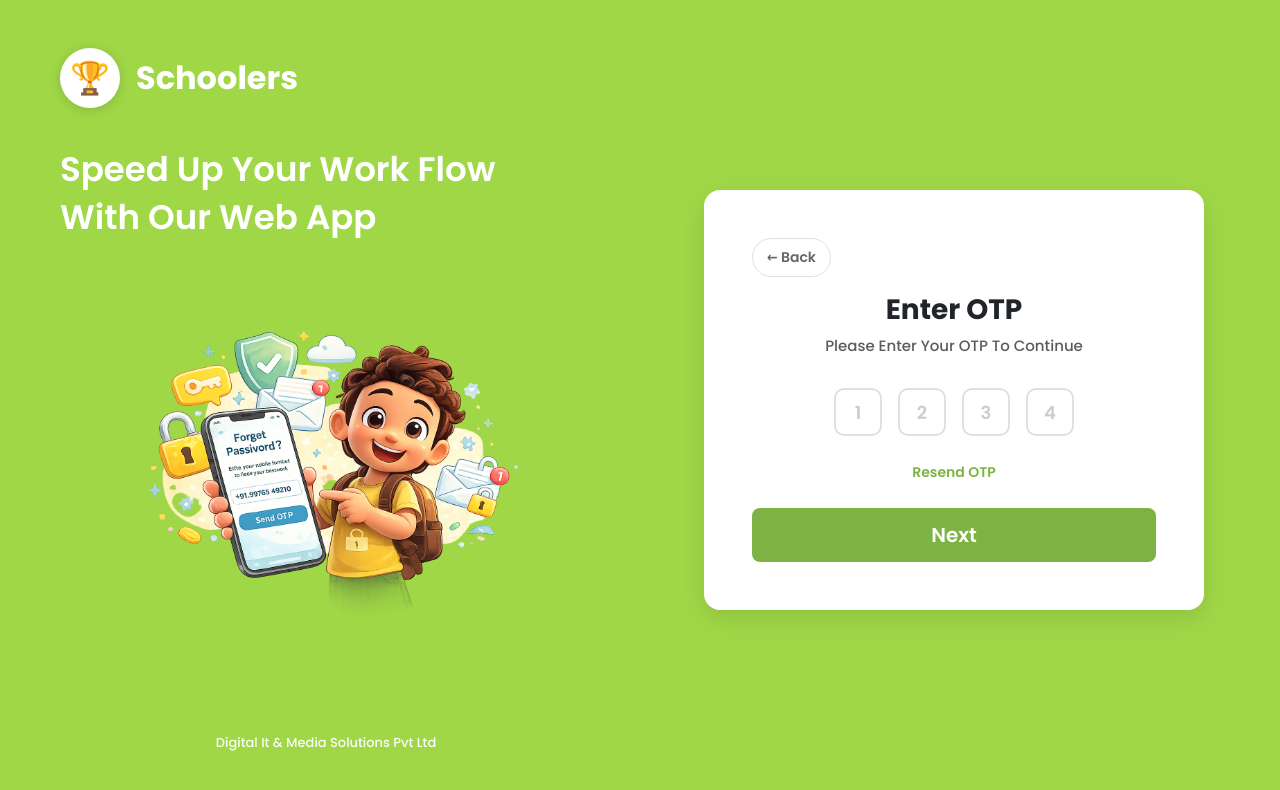
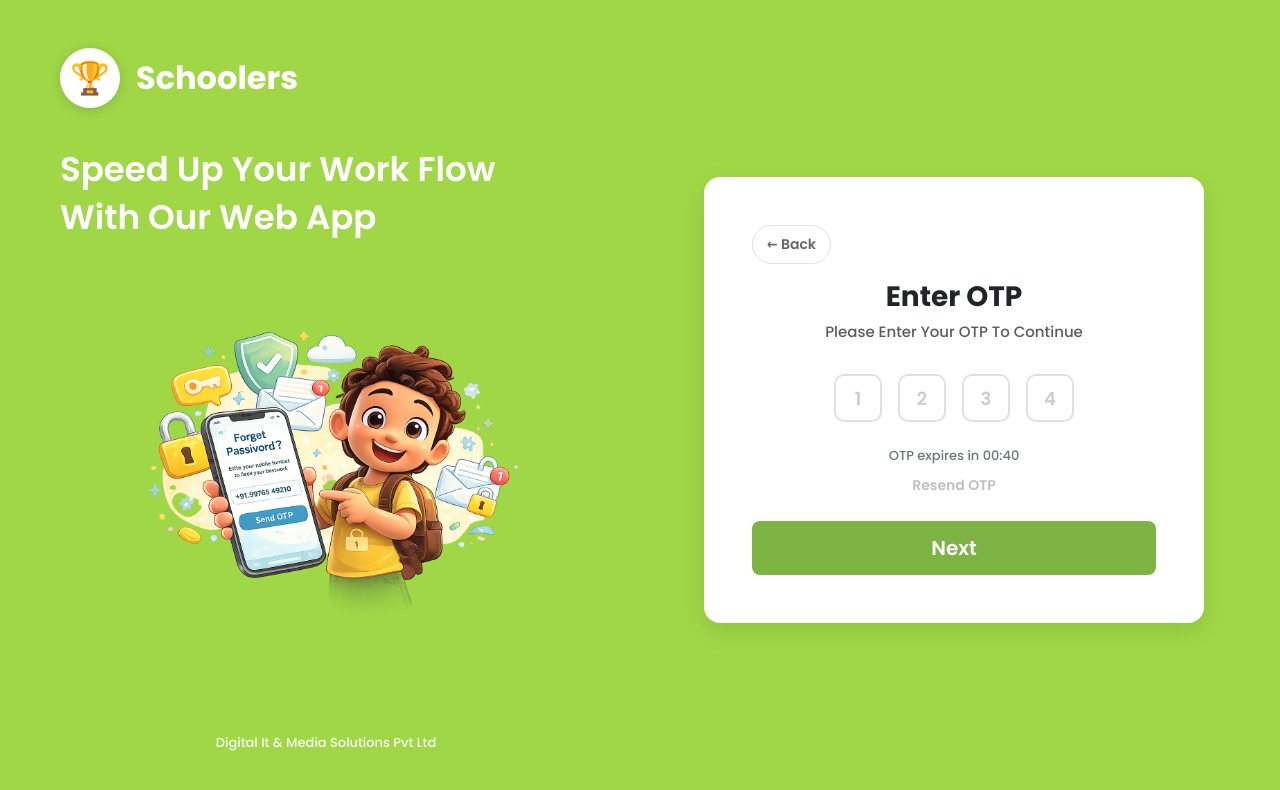
Before and after one commit to schoolapplication20-boop/SchoolApplication-Frontend, a React (Vite) app: page /forgot-otp in a window 1280 px wide. Shown: the top 790 px of the page. Built offline with nearby package versions, Linux system fonts and the light colour scheme.

Commit message:
otp time limit

```diff
--- a/src/pages/ChangePassword/ChangePassword.jsx
+++ b/src/pages/ChangePassword/ChangePassword.jsx
@@ -39,7 +39,7 @@ const ChangePassword = () => {
     }
 
     // Check for password strength
-    const passwordRegex = /^(?=.*[a-z])(?=.*[A-Z])(?=.*\d)(?=.*[@$!%*?&])[A-Za-z\d@$!%*?&]/
+    const passwordRegex = /^(?=.*[a-z])(?=.*[A-Z])(?=.*\d)(?=.*[@$!%*?&])[A-Za-z\d@$!%*?&]+$/
     if (!passwordRegex.test(formData.password)) {
       setError('Password must contain uppercase, lowercase, number and special character')
       return
@@ -47,8 +47,15 @@ const ChangePassword = () => {
 
     const email = (location.state?.email || '').trim().toLowerCase()
     const identifier = (location.state?.identifier || '').trim().toLowerCase()
-    const accountKey = email || identifier || 'admin@gmail.com'
-    localStorage.setItem(`schoolers_password_${accountKey}`, formData.password)
+
+    // Keep reset password aligned with email login key used in Login.jsx.
+    const loginAccountKey = email || 'admin@gmail.com'
+    localStorage.setItem(`schoolers_password_${loginAccountKey}`, formData.password)
+
+    // Also update identifier key when present to avoid breaking existing local demo data.
+    if (identifier && identifier !== loginAccountKey) {
+      localStorage.setItem(`schoolers_password_${identifier}`, formData.password)
+    }
 
     alert('Password changed successfully!')
     navigate('/')
@@ -92,7 +99,7 @@ const ChangePassword = () => {
             <label className="form-label">New Password</label>
             <div className="password-field no-toggle mb-3">
               <input
-                type="text"
+                type="password"
                 className="form-control form-control-lg change-password-input"
                 placeholder="Enter New Password"
                 name="password"
--- a/src/pages/Login/Forgot password/ForgotOtp.css
+++ b/src/pages/Login/Forgot password/ForgotOtp.css
@@ -117,6 +117,17 @@
   text-decoration: underline;
 }
 
+.resend-otp-btn:disabled {
+  color: #9e9e9e;
+  text-decoration: none;
+  cursor: not-allowed;
+}
+
+.otp-expiry-text {
+  color: #6c757d;
+  font-size: 13px;
+}
+
 /* Verify OTP Button */
 .verify-otp-btn {
   background-color: #7cb342;
--- a/src/pages/Login/Forgot password/ForgotOtp.jsx
+++ b/src/pages/Login/Forgot password/ForgotOtp.jsx
@@ -1,9 +1,10 @@
-import React, { useState, useRef } from 'react'
+import React, { useEffect, useState, useRef } from 'react'
 import './ForgotOtp.css'
 import { useNavigate, useLocation, Link } from 'react-router-dom'
 import forgotImg from '../../../assets/images/forgot.png'
 
 const ForgotOtp = () => {
+  const OTP_VALIDITY_SECONDS = 45
   const navigate = useNavigate()
   const location = useLocation()
   const mobileNumber = location.state?.mobileNumber || ''
@@ -12,9 +13,27 @@ const ForgotOtp = () => {
 
   const [otp, setOtp] = useState(['', '', '', ''])
   const [error, setError] = useState('')
+  const [otpSecondsLeft, setOtpSecondsLeft] = useState(OTP_VALIDITY_SECONDS)
   const otpRefs = [useRef(), useRef(), useRef(), useRef()]
 
   const DUMMY_OTP = '1234'
+  const isOtpExpired = otpSecondsLeft === 0
+
+  useEffect(() => {
+    if (otpSecondsLeft <= 0) return
+
+    const intervalId = setInterval(() => {
+      setOtpSecondsLeft((prev) => (prev > 0 ? prev - 1 : 0))
+    }, 1000)
+
+    return () => clearInterval(intervalId)
+  }, [otpSecondsLeft])
+
+  const formatOtpTime = (seconds) => {
+    const mm = String(Math.floor(seconds / 60)).padStart(2, '0')
+    const ss = String(seconds % 60).padStart(2, '0')
+    return `${mm}:${ss}`
+  }
 
   const handleOtpChange = (index, value) => {
     // Allow only digits
@@ -40,8 +59,11 @@ const ForgotOtp = () => {
   }
 
   const handleResendOtp = () => {
+    if (!isOtpExpired) return
+
     setOtp(['', '', '', ''])
     setError('')
+    setOtpSecondsLeft(OTP_VALIDITY_SECONDS)
     otpRefs[0].current.focus()
     alert(`New OTP sent successfully (Dummy OTP: ${DUMMY_OTP})`)
   }
@@ -51,6 +73,11 @@ const ForgotOtp = () => {
 
     if (!enteredOtp || enteredOtp.length !== 4) {
       setError('Please enter all 4 digits')
+      return
+    }
+
+    if (isOtpExpired) {
+      setError('OTP expired. Please resend OTP.')
       return
     }
 
@@ -120,7 +147,10 @@ const ForgotOtp = () => {
 
             {/* Resend OTP Link */}
             <div className="text-center mb-4">
-              <button className="btn btn-link p-0 resend-otp-btn" onClick={handleResendOtp}>
+              <small className="otp-expiry-text d-block mb-2">
+                {isOtpExpired ? 'OTP expired. You can resend now.' : `OTP expires in ${formatOtpTime(otpSecondsLeft)}`}
+              </small>
+              <button className="btn btn-link p-0 resend-otp-btn" onClick={handleResendOtp} disabled={!isOtpExpired}>
                 Resend OTP
               </button>
             </div>
--- a/src/pages/Login/Login.css
+++ b/src/pages/Login/Login.css
@@ -35,6 +35,7 @@ body { font-family: 'Poppins', 'Segoe UI', Tahoma, Geneva, Verdana, sans-serif;
 .forgot-password-link:hover { color:#4e2fa8; }
 
 .send-otp-btn { border-radius:8px; }
+.otp-timer-text { color:#6c757d; font-size:12px; }
 
 .login-btn { background: linear-gradient(135deg,#a8d963 0%,#b8e86f 100%); color: white; border-radius:36px; padding:14px 28px; font-weight:700; font-size:18px; }
 .login-btn:hover { box-shadow:0 12px 24px rgba(168,217,99,0.25); }
--- a/src/pages/Login/Login.jsx
+++ b/src/pages/Login/Login.jsx
@@ -1,4 +1,4 @@
-import React, { useState } from 'react'
+import React, { useEffect, useState } from 'react'
 import './Login.css'
 import kidsImg from '../../assets/images/kids.png'
 import TextField from '@mui/material/TextField'
@@ -13,6 +13,7 @@ import VisibilityOff from '@mui/icons-material/VisibilityOff'
 import { Link } from 'react-router-dom'
 
 const Login = () => {
+  const OTP_VALIDITY_SECONDS = 45
   const [formData, setFormData] = useState({
     email: '',
     password: '',
@@ -24,8 +25,27 @@ const Login = () => {
   const [showPassword, setShowPassword] = useState(false)
   const [otpSent, setOtpSent] = useState(false)
   const [otpInput, setOtpInput] = useState('')
+  const [otpSecondsLeft, setOtpSecondsLeft] = useState(0)
   const [roleError, setRoleError] = useState(false)
   const [loginMode, setLoginMode] = useState('email') // 'email' or 'mobile'
+
+  const isOtpExpired = otpSent && otpSecondsLeft === 0
+
+  useEffect(() => {
+    if (!otpSent || otpSecondsLeft <= 0) return
+
+    const intervalId = setInterval(() => {
+      setOtpSecondsLeft((prev) => (prev > 0 ? prev - 1 : 0))
+    }, 1000)
+
+    return () => clearInterval(intervalId)
+  }, [otpSent, otpSecondsLeft])
+
+  const formatOtpTime = (seconds) => {
+    const mm = String(Math.floor(seconds / 60)).padStart(2, '0')
+    const ss = String(seconds % 60).padStart(2, '0')
+    return `${mm}:${ss}`
+  }
 
   const handleChange = (e) => {
     const { name, value, type, checked } = e.target
@@ -100,6 +120,10 @@ const Login = () => {
       alert('Enter the 4-digit OTP')
       return
     }
+    if (isOtpExpired) {
+      alert('OTP expired. Please request a new OTP.')
+      return
+    }
     // Dummy mobile credentials: mobile 9876543210 and OTP 6744
     if (mobile === '9390417936' && otpInput === '6744') {
       alert('Login Successful')
@@ -109,6 +133,11 @@ const Login = () => {
   }
 
   const handleSendOTP = () => {
+    if (otpSent && !isOtpExpired) {
+      alert(`Please wait ${formatOtpTime(otpSecondsLeft)} before requesting a new OTP`)
+      return
+    }
+
     const mobile = (formData.mobileNumber || '').replace(/\D/g, '')
     if (!/^[0-9]{10}$/.test(mobile)) {
       alert('Enter a valid 10-digit mobile number before requesting OTP')
@@ -118,6 +147,7 @@ const Login = () => {
     const otp = '6744'
     setOtpSent(true)
     setOtpInput('')
+    setOtpSecondsLeft(OTP_VALIDITY_SECONDS)
     // since no SMS backend, show OTP in alert (for testing)
     alert(`OTP (for testing): ${otp}`)
   }
@@ -251,8 +281,8 @@ const Login = () => {
                       size="small"
                       inputProps={{ inputMode: 'numeric', pattern: '[0-9]*', maxLength: 10 }}
                     />
-                    <Button variant="outlined" onClick={handleSendOTP} className="send-otp-btn">
-                      Send OTP
+                    <Button variant="outlined" onClick={handleSendOTP} className="send-otp-btn" disabled={otpSent && !isOtpExpired}>
+                      {otpSent && !isOtpExpired ? `Resend in ${formatOtpTime(otpSecondsLeft)}` : 'Send OTP'}
                     </Button>
                   </div>
 
@@ -269,6 +299,9 @@ const Login = () => {
                         size="small"
                         inputProps={{ inputMode: 'numeric', pattern: '[0-9]*', maxLength: 4 }}
                       />
+                      <small className="otp-timer-text d-block mt-1">
+                        {isOtpExpired ? 'OTP expired. Click Send OTP to get a new code.' : `OTP expires in ${formatOtpTime(otpSecondsLeft)}`}
+                      </small>
                     </div>
                   )}
 
```
